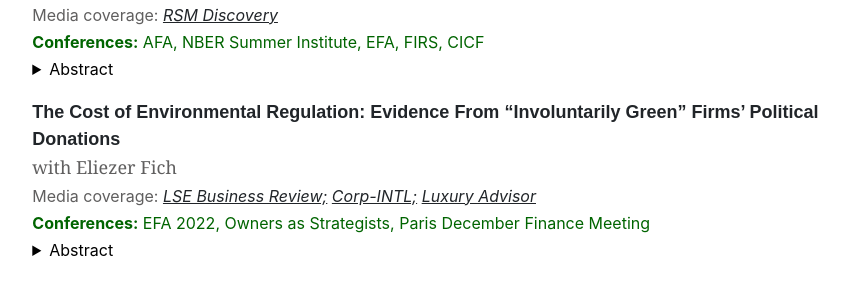
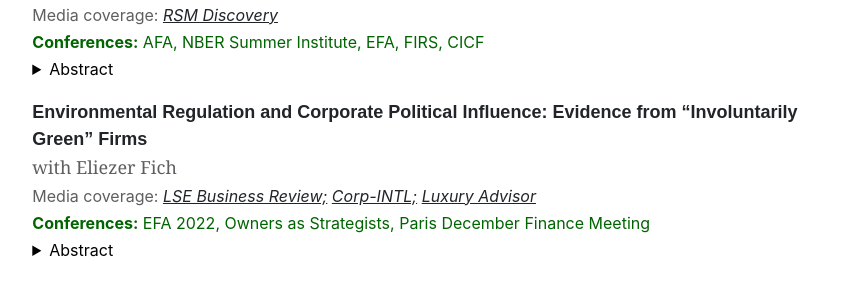
Before and after one commit to guosongxu/guosongxu.github.io, a Jekyll site: the page built from index.md, in a window 1280 px wide. Shown: the part 876-1171 px from the top of the page, without its empty margins (197-1065 px from the left). Built offline with Jekyll 4.4.1, drawn with Linux system fonts in a browser that asks for light colours.

Commit message:
Update home.html

```diff
--- a/_layouts/home.html
+++ b/_layouts/home.html
@@ -37,7 +37,7 @@ layout: default
       </p>
     </details>
 
-    <p style="font-family:arial, 'MS Sans Serif', arial;font-size:18px;margin-bottom:1px;margin-top:18px"><a rel="noreferrer noopener" aria-label=" (opens in a new tab)" href="https://papers.ssrn.com/sol3/papers.cfm?abstract_id=3980416" target="_blank" style="text-decoration:none;"><strong>The Cost of Environmental Regulation: Evidence From “Involuntarily Green” Firms’ Political Donations</strong></a></p>
+    <p style="font-family:arial, 'MS Sans Serif', arial;font-size:18px;margin-bottom:1px;margin-top:18px"><a rel="noreferrer noopener" aria-label=" (opens in a new tab)" href="https://papers.ssrn.com/sol3/papers.cfm?abstract_id=3980416" target="_blank" style="text-decoration:none;"><strong>Environmental Regulation and Corporate Political Influence: Evidence from “Involuntarily Green” Firms</strong></a></p>
     <p style="font-family:georgia;font-size:18px;margin-bottom:3px;color:#605F5F">with Eliezer Fich</p>
     <p style="font-size:16px;margin-bottom:3px;color:#605F5F">Media coverage:&nbsp;<em><a rel="noreferrer noopener" href="https://blogs.lse.ac.uk/businessreview/2022/04/25/why-do-green-firms-support-anti-climate-legislators/" target="_blank">LSE Business Review;</a>&nbsp;<a rel="noreferrer noopener" href="https://www.corp-intl.com/news/newsitem.aspx?ID=399" target="_blank">Corp-INTL;</a>&nbsp;<a rel="noreferrer noopener" href="https://luxuryadviser.com/green-firms-secretly-donate-more-money-to-support-anti-climate-politicians/" target="_blank">Luxury Advisor</a></em> </p>
     <p style="font-size:16px;margin-bottom:3px;color:#006400"><strong>Conferences:</strong> EFA 2022, Owners as Strategists, Paris December Finance Meeting</p>
```
